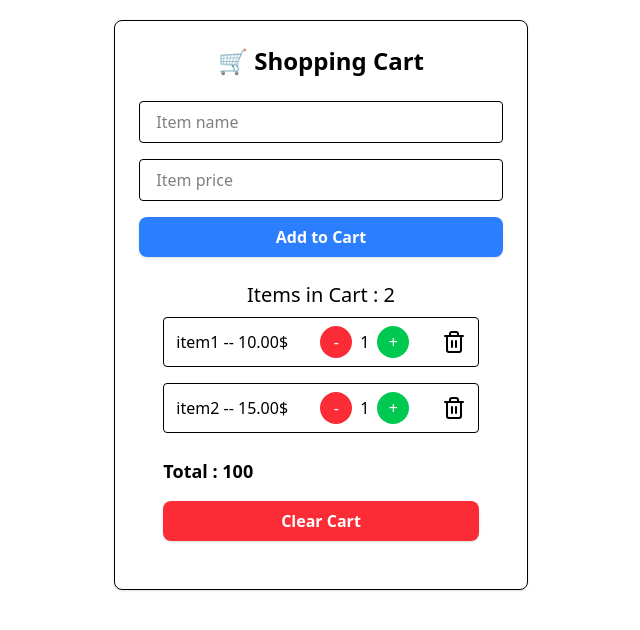
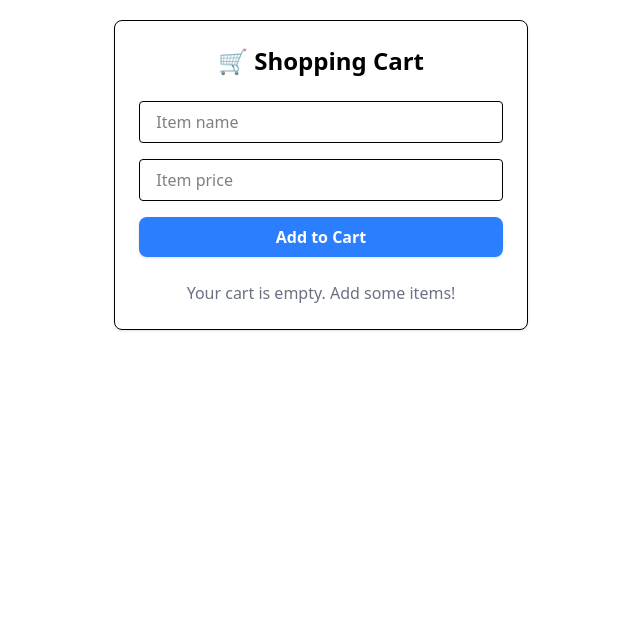
Before and after one commit to nazmulh24/React_Basic, a React (Vite) app: page / in a window 1280 px wide. Shown: the top 630 px of the page, without its empty margins (319-959 px from the left). Built offline with nearby package versions, Linux system fonts and the light colour scheme.

Commit message:
30.8 CartApp Project - Add Cart Item

```diff
--- a/src/cart/CartApp.jsx
+++ b/src/cart/CartApp.jsx
@@ -1,4 +1,4 @@
-import React from "react";
+import React, { useState } from "react";
 import Button from "../components/Button.jsx";
 import { useForm } from "react-hook-form";
 import { Trash2 } from "lucide-react";
@@ -10,13 +10,27 @@ const CartApp = () => {
     formState: { errors },
   } = useForm();
 
-  const cart = [
-    { name: "item1", price: 10.0 },
-    { name: "item2", price: 15.0 },
-  ];
+  const [cart, setCart] = useState([]);
 
+  // ---> Add item to the cart
   const addItem = (data) => {
     console.log(data);
+
+    const existingItem = cart.find((item) => item.name === data.itemName);
+    if (existingItem) {
+      setCart(
+        cart.map((item) =>
+          item.name === data.itemName
+            ? { ...item, quantity: item.quantity + 1 }
+            : item
+        )
+      );
+    } else {
+      setCart([
+        ...cart,
+        { name: data.itemName, price: parseFloat(data.price), quantity: 1 },
+      ]);
+    }
   };
 
   return (
@@ -72,13 +86,13 @@ const CartApp = () => {
                 className="flex justify-between items-center border px-3 py-2 rounded"
               >
                 <span>
-                  {item.name} -- {item.price.toFixed(2)}$
+                  {item.name} -- {(item.price * item.quantity).toFixed(2)}$
                 </span>
                 <div className="flex items-center">
                   <button className="rounded-full w-8 h-8 bg-red-500 text-white">
                     -
                   </button>
-                  <span className="mx-2">1</span>
+                  <span className="mx-2">{item.quantity}</span>
                   <button className="rounded-full w-8 h-8 bg-green-500 text-white">
                     +
                   </button>
```
